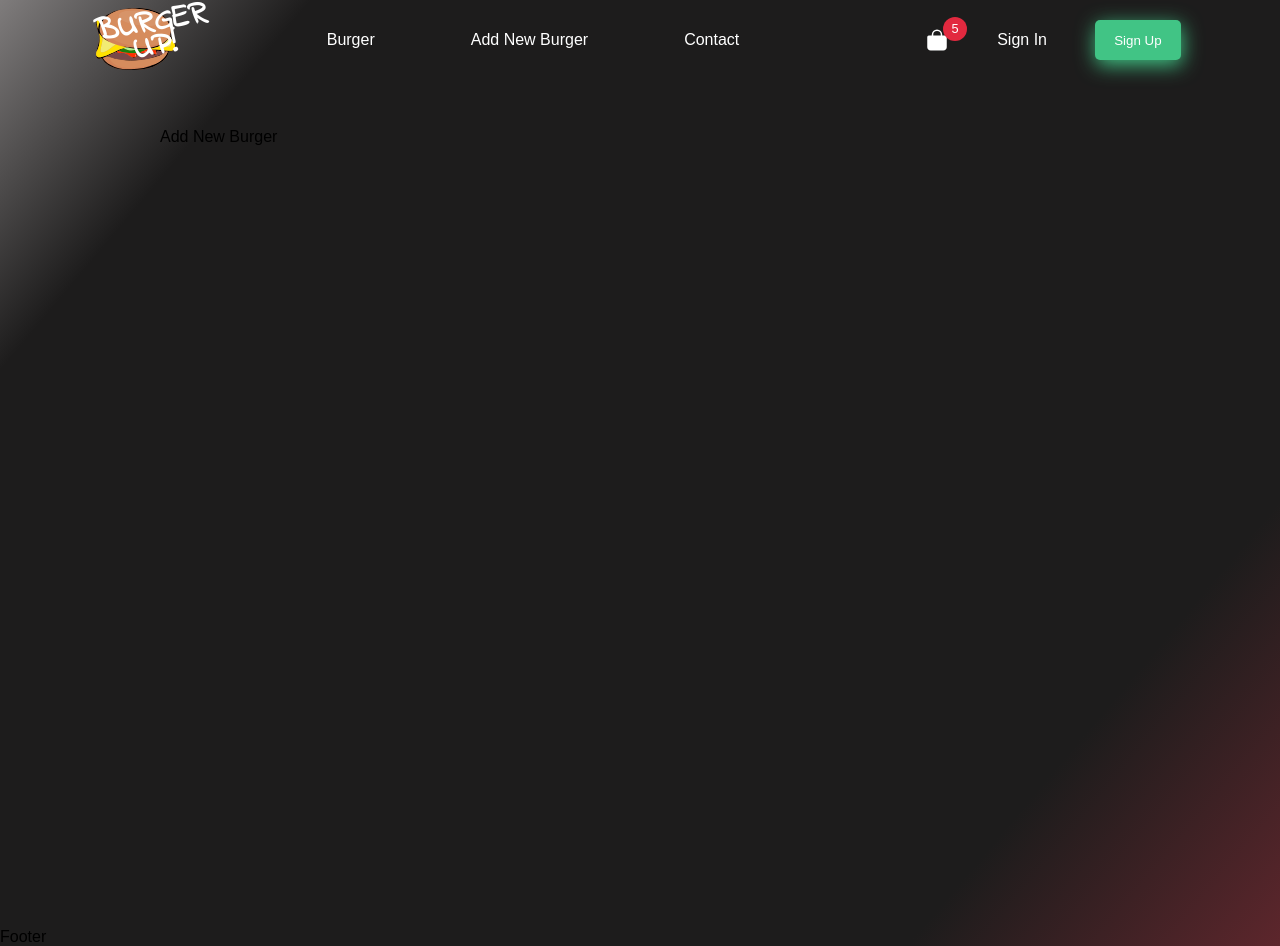
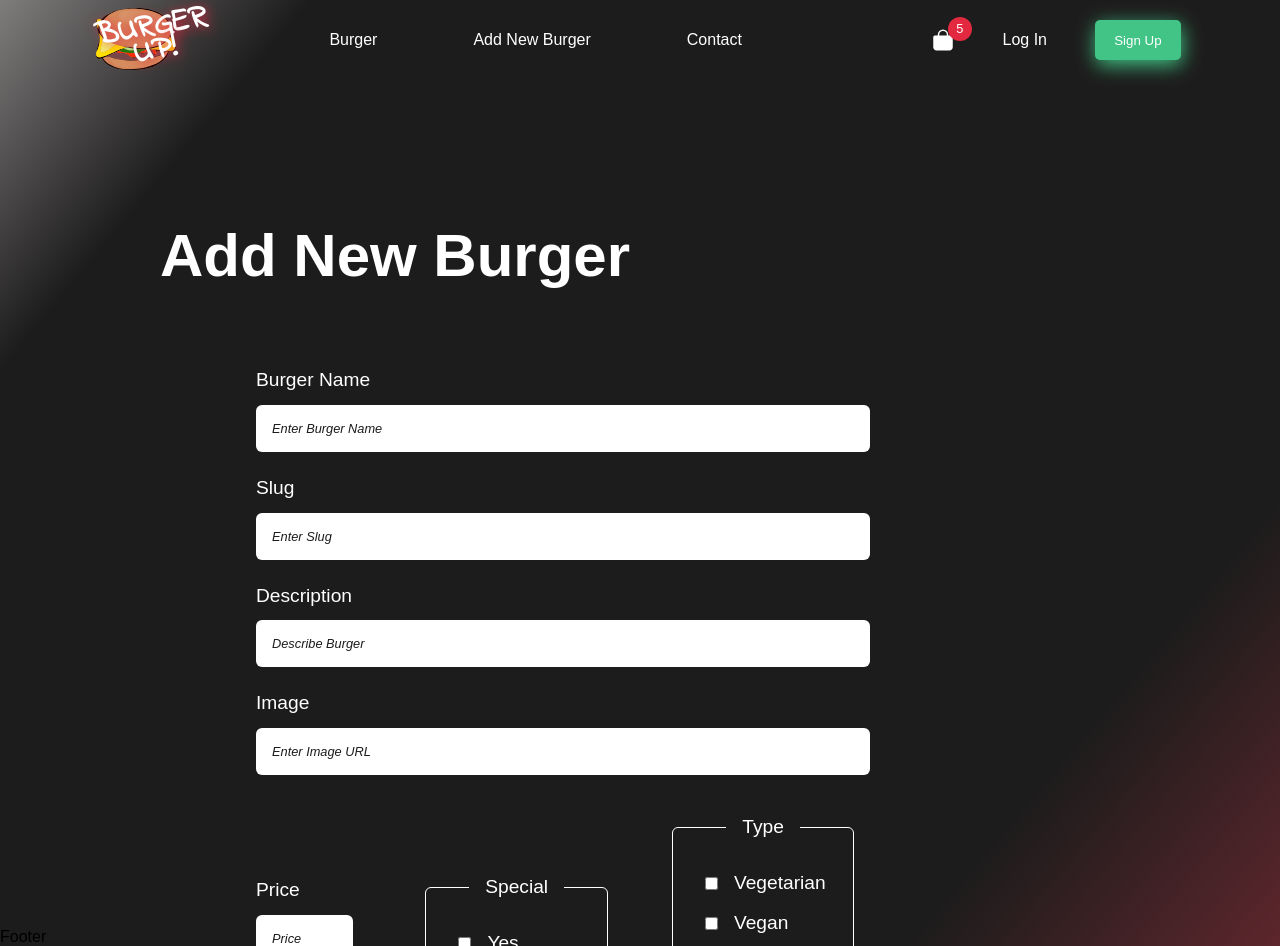
Before and after one commit to damygoes/burger-up, a Next.js app: page /create in a window 1280 px wide. Built offline with nearby package versions, Linux system fonts and the light colour scheme; a web font is replaced by a local one.

Commit message:
add burger page created, post route to mongodb done. Left: reset form and media queries

```diff
--- a/components/navbar/Navbar.js
+++ b/components/navbar/Navbar.js
@@ -78,7 +78,7 @@ const Navbar = () => {
 						</div>
 					</div>
 
-					<p> sign in </p>
+					<p> log in </p>
 					<button> sign up </button>
 				</div>
 				<div className={styles.mobileContainer}>
@@ -88,12 +88,11 @@ const Navbar = () => {
 						<GiHamburgerMenu size={37} onClick={() => setToggleMenu(true)} />
 					)}
 					{toggleMenu && (
-						<div className={styles.mobileLinks + " " + styles.scaleUpCenter}>
+						<div className={styles.mobileLinks + " " + styles.slideLeft}>
 							<div>
 								<Menu />
-								<IoBag />
-								<div className={styles.buttonContainer}>
-									<p> sign in </p>
+								<div className={styles.iconContainer}>
+									<p> log in </p>
 									<button> sign up </button>
 								</div>
 							</div>
--- a/components/navbar/Navbar.module.css
+++ b/components/navbar/Navbar.module.css
@@ -40,7 +40,7 @@
 .logo::before {
 	content: "Burger Up!";
 	position: absolute;
-	top: 5%;
+	top: 10%;
 	left: 0;
 	z-index: 1;
 	font-family: "Indie Flower", cursive, sans-serif;
@@ -50,6 +50,7 @@
 	text-align: center;
 	transform: rotate(-10deg);
 	text-transform: uppercase;
+	text-shadow: 2px 2px 12px var(--color-primary);
 }
 
 .header nav {
@@ -161,49 +162,67 @@
 	justify-content: center;
 	align-items: center;
 	text-align: center;
-	gap: 2rem;
+	gap: 1rem;
 }
 
 .mobileLinks li {
 	color: var(--color-text);
 	font-weight: 500;
-	font-size: 2rem;
-	line-height: 2.5rem;
+	font-size: 1.5rem;
+	line-height: 2rem;
 	text-transform: capitalize;
 	margin: 1rem 0;
 	cursor: pointer;
 }
 
-.mobileLinks .buttonContainer {
+.mobileLinks .iconContainer,
+.mobileLinks .iconContainer button {
 	display: none;
+	font-weight: 500;
+	font-size: 1.5rem;
+	line-height: 2rem;
+	text-transform: capitalize;
 }
 /* you can create custom css animations using this tool - www.animista.net */
 /* Click on "Copy Class" from the website - animista.net and paste the code here first */
-.scaleUpCenter {
-	-webkit-animation: scaleUpCenter 0.4s cubic-bezier(0.39, 0.575, 0.565, 1) both;
-	animation: scaleUpCenter 0.4s cubic-bezier(0.39, 0.575, 0.565, 1) both;
+.slideLeft {
+	-webkit-animation: slideLeft 0.5s cubic-bezier(0.25, 0.46, 0.45, 0.94) both;
+	animation: slideLeft 0.5s cubic-bezier(0.25, 0.46, 0.45, 0.94) both;
 }
 
 /* Click on "Copy Keyframes" from the website - animista.net and paste the code here second */
-@-webkit-keyframes scaleUpCenter {
+/* ----------------------------------------------
+
+/* ----------------------------------------------
+ * Generated by Animista on 2022-6-30 7:48:49
+ * Licensed under FreeBSD License.
+ * See http://animista.net/license for more info.
+ * w: http://animista.net, t: @cssanimista
+ * ---------------------------------------------- */
+
+/**
+ * ----------------------------------------
+ * animation slideLeft
+ * ----------------------------------------
+ */
+@-webkit-keyframes slideLeft {
 	0% {
-		-webkit-transform: scale(0.5);
-		transform: scale(0.5);
+		-webkit-transform: translateX(0);
+		transform: translateX(0);
 	}
 	100% {
-		-webkit-transform: scale(1);
-		transform: scale(1);
+		-webkit-transform: translateX(-100px);
+		transform: translateX(-100px);
 	}
 }
-
-@keyframes scaleUpCenter {
+@keyframes slideLeft {
 	0% {
-		-webkit-transform: scale(0.5);
-		transform: scale(0.5);
+		-webkit-transform: translateX(0);
+		transform: translateX(0);
 	}
 	100% {
-		-webkit-transform: scale(1);
-		transform: scale(1);
+		-webkit-transform: translateX(-100px);
+		transform: translateX(-100px);
 	}
 }
 
@@ -219,31 +238,43 @@
 	}
 
 	.mobileLinks {
-		top: 3rem;
-		margin-top: 1.2rem;
-		width: 80vw;
-		height: 100vh;
-	}
-
-	.mobileLinks .buttonContainer {
-		display: block;
-	}
-
-	.mobileLinks .buttonContainer button {
-		margin: 3rem 0;
+		top: 5rem;
+		right: 3rem;
+		width: 50vw;
+		height: 50vh;
+		/* border: 1px solid white; */
 	}
 }
 /* Tablet Devices  - any size below 700px will be affected by this query */
 @media screen and (max-width: 700px) {
-	.header {
-		padding: 2rem 4rem;
+	.iconContainer button,
+	.iconContainer p:nth-child(2) {
+		display: none;
 	}
 	.mobileLinks {
-		top: 3rem;
-		margin-top: 1.2rem;
+		/* top: 3rem;
+		margin-top: 1.2rem; */
+		/* width: 60vw;
+		height: 70vh; */
+		right: 0;
+	}
 
-		/* width: 80vw;
-      height: 70vh; */
+	.mobileLinks .iconContainer {
+		display: block;
+		margin-top: 2rem;
+	}
+
+	.mobileLinks .iconContainer button {
+		display: block;
+		margin-top: 3rem;
+	}
+
+	.cartnumber svg {
+		font-size: 2.5rem;
+	}
+
+	.cartnumber div {
+		left: 60%;
 	}
 }
 /* Mobile Devices  - any size below 550px will be affected by this query */
@@ -251,21 +282,4 @@
 	.header {
 		padding: 2rem;
 	}
-	.buttonContainer {
-		display: none;
-	}
-	.mobileLinks {
-		top: 3rem;
-		margin-top: 1.2rem;
-		width: 88vw;
-		height: 100vh;
-	}
-
-	.mobileLinks .buttonContainer {
-		display: block;
-	}
-
-	.mobileLinks .buttonContainer button {
-		margin: 3rem 0;
-	}
 }
--- a/package.json
+++ b/package.json
@@ -9,6 +9,7 @@
     "lint": "next lint"
   },
   "dependencies": {
+    "mongodb": "^4.7.0",
     "next": "12.2.0",
     "react": "18.2.0",
     "react-dom": "18.2.0",
--- a/pages/api/hello.js
+++ /dev/null
@@ -1,5 +0,0 @@
-// Next.js API route support: https://nextjs.org/docs/api-routes/introduction
-
-export default function handler(req, res) {
-  res.status(200).json({ name: 'John Doe' })
-}
--- a/pages/create/Newburger.module.css
+++ b/pages/create/Newburger.module.css
@@ -0,0 +1,110 @@
+.main {
+	display: flex;
+	flex-direction: column;
+	justify-content: flex-start;
+	align-items: flex-start;
+	gap: 2rem;
+	margin-top: 6rem;
+	flex-wrap: wrap;
+	color: var(--color-text);
+	width: 100%;
+}
+
+.head {
+	font-size: 2.5rem;
+	line-height: 4rem;
+	margin-bottom: 1rem;
+	text-transform: capitalize;
+}
+
+.main form {
+	display: flex;
+	flex-direction: column;
+	justify-content: flex-start;
+	align-items: flex-start;
+	width: 100%;
+	flex: 1;
+	flex-wrap: wrap;
+	padding: 2rem 6rem;
+	font-size: 1.2rem;
+	line-height: 1.5rem;
+}
+
+.main form label {
+	margin-bottom: 0.8rem;
+}
+
+.main form input {
+	width: 80%;
+	/* height: 2rem; */
+	padding: 1rem;
+	margin-bottom: 1.5rem;
+	border-radius: 6px;
+}
+.main form input::placeholder {
+	color: var(--color-main);
+	font-size: 0.8rem;
+	line-height: 2rem;
+	font-style: italic;
+	text-transform: capitalize;
+}
+
+.fieldgroup {
+	display: flex;
+	justify-content: flex-start;
+	align-items: center;
+	width: 80%;
+	margin-top: 1rem;
+	gap: 2rem;
+}
+
+.fieldgroup .price {
+	display: flex;
+	flex-direction: column;
+	width: 20%;
+}
+
+.main fieldset {
+	border: 1px solid var(--color-text);
+	border-radius: 6px;
+	width: 30%;
+	padding: 1rem;
+	margin: 0 1rem;
+}
+
+.main fieldset legend {
+	text-align: center;
+	padding: 0 1rem;
+}
+
+.main fieldset div {
+	display: flex;
+	justify-content: flex-start;
+	align-items: center;
+	text-align: left;
+	width: 50%;
+	margin: 1rem 0;
+}
+
+.main fieldset div input {
+	margin: 0 1rem;
+	width: auto;
+}
+.main fieldset div label {
+	margin: 0;
+}
+
+.main form button {
+	padding: 0.8rem 1.2rem;
+	background-color: var(--color-secondary);
+	border-radius: 5px;
+	border: none;
+	outline: none;
+	cursor: pointer;
+	min-width: 8rem;
+	min-height: 3rem;
+	text-transform: capitalize;
+	color: var(--color-text);
+	box-shadow: 1px 5px 20px var(--color-secondary);
+	margin-top: 3rem;
+}
--- a/pages/create/index.js
+++ b/pages/create/index.js
@@ -1,7 +1,183 @@
+import { useState } from "react";
+import { useRouter } from "next/router";
+
 import styles from "./Newburger.module.css";
 
-const AddNewBurger = () => {
-	return <div>Add New Burger</div>;
+// const { burgerName, slug, description, image, type, special, price, quantity } =
+// 	formData;
+
+const BurgerForm = () => {
+	// ####################################
+	const [burgerName, setBurgerName] = useState("");
+	const [burgerSlug, setBurgerSlug] = useState("");
+	const [burgerDescription, setBurgerDescription] = useState("");
+	const [burgerImage, setBurgerImage] = useState("");
+	const [burgerType, setBurgerType] = useState("");
+	const [isBurgerSpecial, setIsBurgerSpecial] = useState(false);
+	const [burgerPrice, setBurgerPrice] = useState(0);
+
+	// ************************************
+
+	// ####################################
+
+	async function handleSubmit(e) {
+		e.preventDefault();
+
+		const body = {
+			name: burgerName,
+			slug: burgerSlug,
+			description: burgerDescription,
+			image: burgerImage,
+			type: burgerType,
+			isSpecial: isBurgerSpecial,
+			price: parseFloat(burgerPrice),
+		};
+
+		try {
+			const response = await fetch("/api/create", {
+				method: "POST",
+				body: JSON.stringify(body),
+				headers: {
+					"Content-Type": "application/json",
+				},
+			});
+			const data = await response.json();
+			console.log("New burger added!", data);
+		} catch {
+			(error) => {
+				console.log(error, "Failed to add new burger!");
+			};
+		}
+	}
+
+	// ####################################
+	function reset() {
+		setBurgerName("");
+		setBurgerSlug("");
+		setBurgerDescription("");
+		setBurgerImage("");
+		setBurgerType("");
+		setIsBurgerSpecial(false);
+		setBurgerPrice(0);
+	}
+
+	// ************************************
+
+	// ************************************
+
+	return (
+		<section className={styles.main}>
+			<section className={styles.head}>
+				<h2>add new burger </h2>
+			</section>
+			<form onSubmit={handleSubmit}>
+				<label htmlFor="name"> Burger Name </label>
+				<input
+					type="text"
+					name="name"
+					placeholder="Enter burger name"
+					required
+					onChange={(e) => setBurgerName(e.target.value)}
+				/>
+				<label htmlFor="slug"> Slug </label>
+				<input
+					type="text"
+					name="slug"
+					id="slug"
+					placeholder="Enter Slug"
+					required
+					onChange={(e) => setBurgerSlug(e.target.value)}
+				/>
+				<label htmlFor="description"> Description </label>
+				<input
+					type="text"
+					name="description"
+					id="description"
+					placeholder="Describe Burger"
+					required
+					onChange={(e) => setBurgerDescription(e.target.value)}
+				/>
+				<label htmlFor="image"> Image </label>
+				<input
+					type="url"
+					name="image"
+					id="image"
+					placeholder="Enter Image URL"
+					required
+					onChange={(e) => setBurgerImage(e.target.value)}
+				/>
+				<div className={styles.fieldgroup}>
+					<div className={styles.price}>
+						<label htmlFor="price"> Price</label>
+						<input
+							type="number"
+							name="price"
+							id="price"
+							placeholder="price"
+							step="0.01"
+							required
+							onChange={(e) => setBurgerPrice(e.target.value)}
+						/>
+					</div>
+					<fieldset>
+						<legend>Special</legend>
+						<div>
+							<input
+								type="checkbox"
+								id="special"
+								name="special"
+								onClick={() => setIsBurgerSpecial(true)}
+							/>
+							<label htmlFor="yes">Yes</label>
+						</div>
+					</fieldset>
+					<fieldset>
+						<legend>Type</legend>
+						<div>
+							<input
+								type="checkbox"
+								id="type"
+								name="vegetarian"
+								onClick={(e) => setBurgerType(e.target.name)}
+							/>
+							<label htmlFor="vegetarian">Vegetarian</label>
+						</div>
+						<div>
+							<input
+								type="checkbox"
+								id="type"
+								name="vegan"
+								onClick={(e) => setBurgerType(e.target.name)}
+							/>
+							<label htmlFor="vegan">Vegan</label>
+						</div>
+						<div>
+							<input
+								type="checkbox"
+								id="type"
+								name="cheese"
+								onClick={(e) => setBurgerType(e.target.name)}
+							/>
+							<label htmlFor="cheese">Cheese</label>
+						</div>
+						<div>
+							<input
+								type="checkbox"
+								id="type"
+								name="normal"
+								onClick={(e) => setBurgerType(e.target.name)}
+							/>
+							<label htmlFor="normal">Normal</label>
+						</div>
+					</fieldset>
+				</div>
+
+				<button type="submit" onClick={handleSubmit}>
+					add to stock
+				</button>
+			</form>
+		</section>
+	);
 };
 
-export default AddNewBurger;
+export default BurgerForm;
```
Also changed, not shown: pages/api/create.js (added, +28 -0 lines), 1 other file (tests, documents, lock files or other folders).
